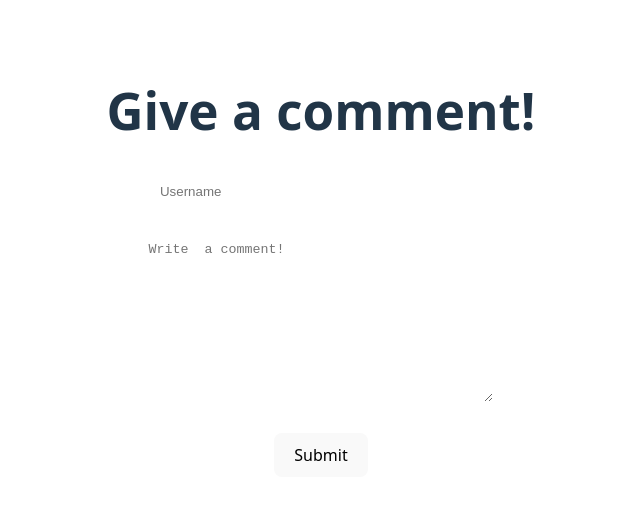
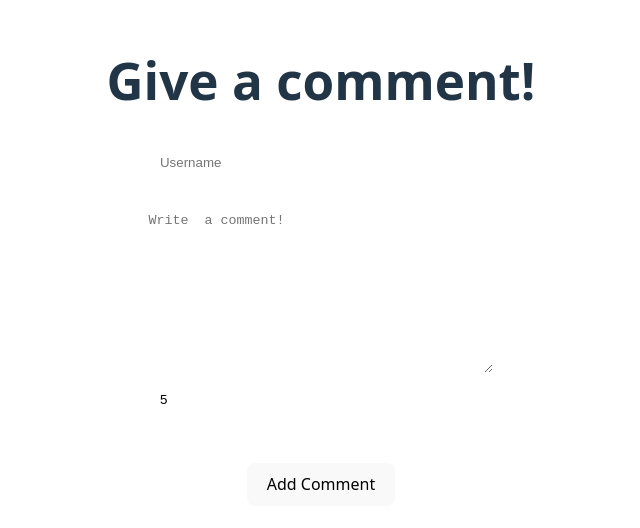
Before and after one commit to Rajaryan99/React_learning-Projects, a React (Vite) app in the folder reactState_hooks/: page / in a window 1280 px wide. Shown: the part 138-666 px from the top of the page, without its empty margins (319-959 px from the left). Built offline with nearby package versions, Linux system fonts and the light colour scheme.

Commit message:
added useState

```diff
--- a/reactState_hooks/src/CommentForm.jsx
+++ b/reactState_hooks/src/CommentForm.jsx
@@ -1,21 +1,38 @@
+import { useState } from 'react'
 import './form.css'
 
 export default function CommentForm() {
+
+    let [formData, setformData] = useState({
+        username: '',
+        remarks: '',
+        rating: 5
+    })
+
+    let handleInputChange = (e) => {
+        setformData((currData) => {
+            return {...currData}
+        })
+    }
+
     return (
         <div>
             <h1>Give a comment!</h1>
             <form action="">
-                <input type="text" placeholder='Username' />
+                <input type="text" placeholder='Username' value={formData.username} />
                 <br />
                 <textarea name="" id=""
                 rows={10}
                  cols={40}
                  placeholder='Write  a comment!'
+                 value={formData.remarks}
                  >
 
                  </textarea>
+                 <br />
+                 <input type="number" placeholder='Rating' min={1} max={5} value={formData.rating} />
             <br /><br />
-                <button>Submit</button>
+                <button>Add Comment</button>
             </form>
         </div>
     )
```
